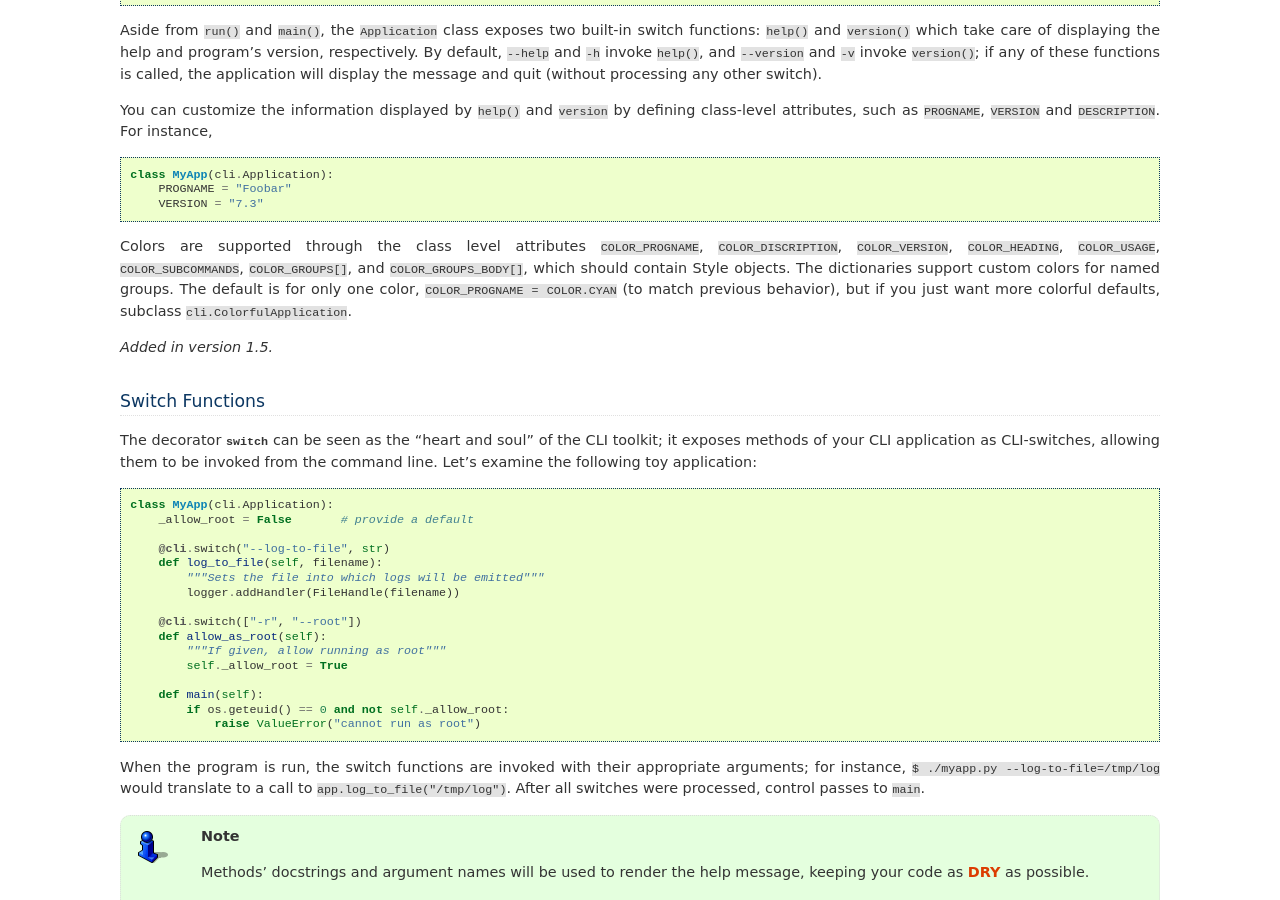
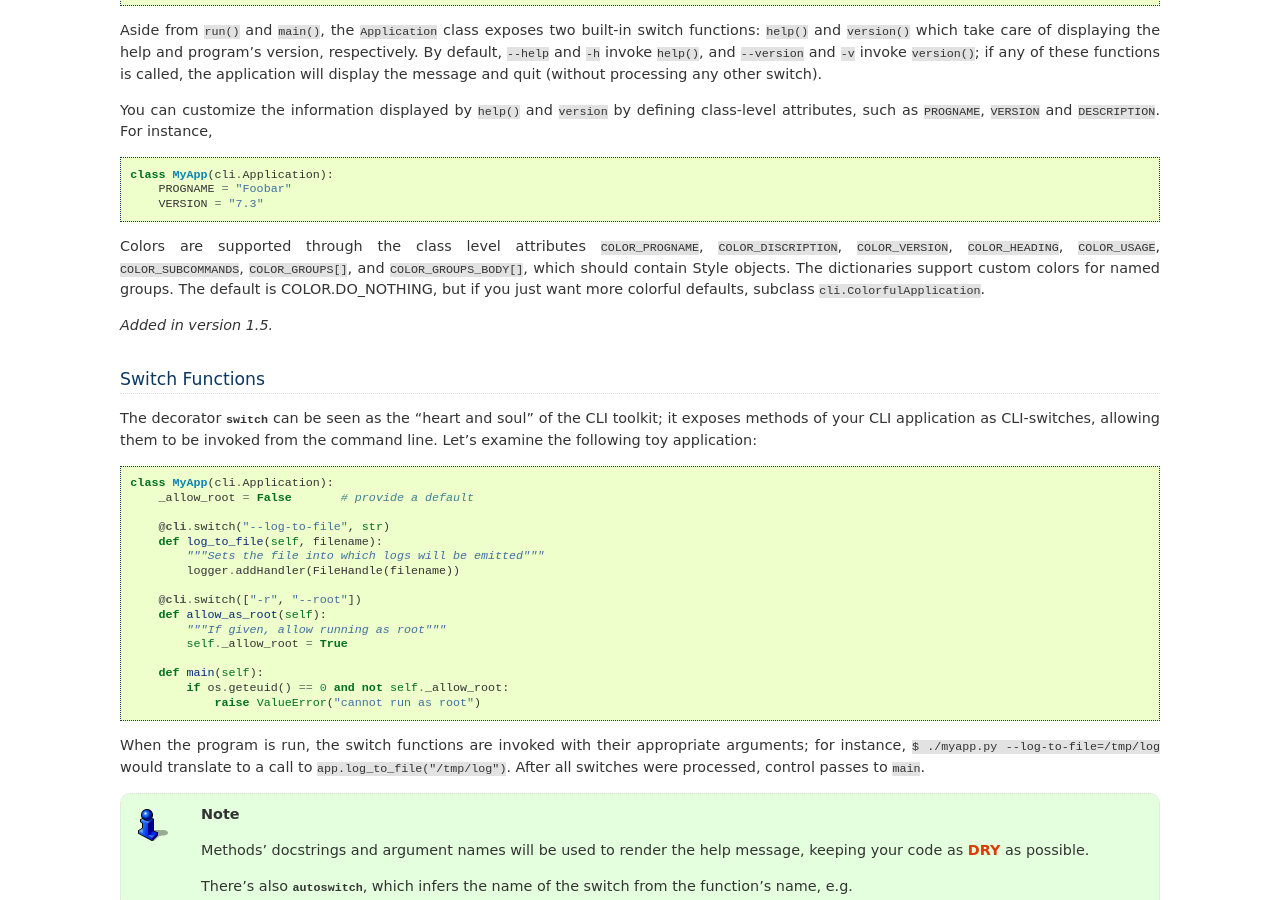
Before and after one commit to tomerfiliba/plumbum, a Sphinx documentation site: the page built from docs/cli.rst, in a window 1280 px wide and 900 px high, scrolled down 1090 px. Built offline with Sphinx 7.4.7, drawn with Linux system fonts in a browser that asks for light colours.

Commit message:
Removed the CYAN color for program name, as now you can control it or use ColorfulApplication.

```diff
--- a/docs/cli.rst
+++ b/docs/cli.rst
@@ -84,8 +84,8 @@
 ``COLOR_GROUPS[]``, and
 ``COLOR_GROUPS_BODY[]``,
 which should contain Style objects. The dictionaries support custom colors
-for named groups. The default is for only one color, ``COLOR_PROGNAME = COLOR.CYAN`` (to match
-previous behavior), but if you just want more colorful defaults, subclass ``cli.ColorfulApplication``.
+for named groups. The default is COLOR.DO_NOTHING, but if you just want more
+colorful defaults, subclass ``cli.ColorfulApplication``.
 
 .. versionadded:: 1.5
 
```
Also changed, not shown: 1 other file.
